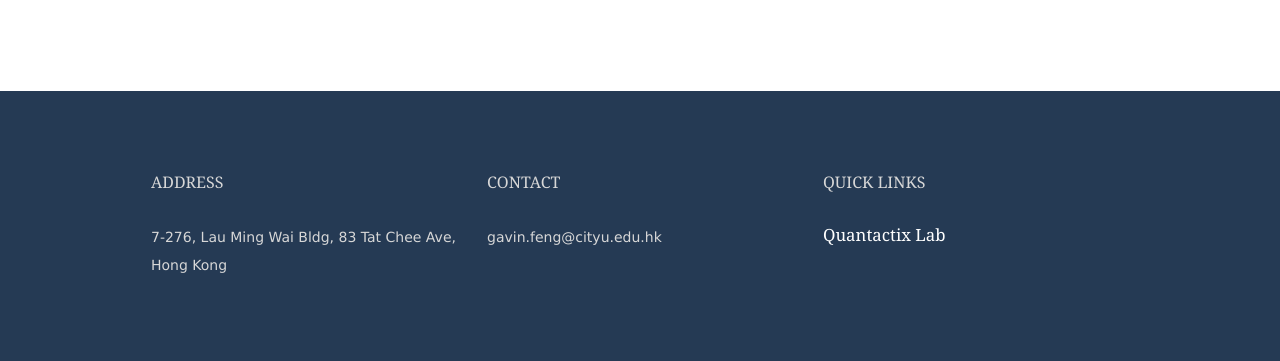
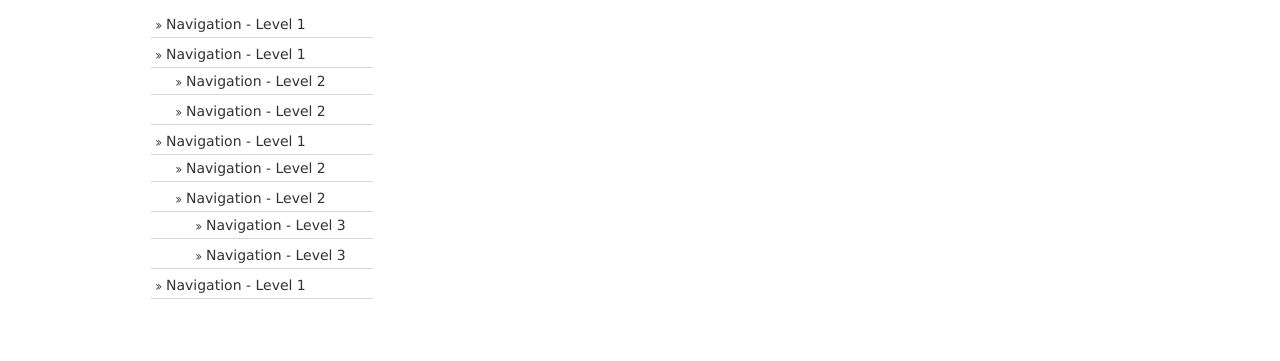
Before and after one commit to YolandaLIyang/raw, a plain HTML site: page pages/sidebar-left.html in a window 1280 px wide. Shown: the part 591-952 px from the top of the page. Drawn offline with Linux system fonts and the light colour scheme.

Commit message:
Update sidebar-left.html

```diff
--- a/pages/sidebar-left.html
+++ b/pages/sidebar-left.html
@@ -120,6 +120,31 @@
           </ul>
         </li>
       </ul>
+      <!-- ################################################################################################ -->
+      <nav class="sdb_holder">
+        <ul>
+          <li><a href="#">Navigation - Level 1</a></li>
+          <li><a href="#">Navigation - Level 1</a>
+            <ul>
+              <li><a href="#">Navigation - Level 2</a></li>
+              <li><a href="#">Navigation - Level 2</a></li>
+            </ul>
+          </li>
+          <li><a href="#">Navigation - Level 1</a>
+            <ul>
+              <li><a href="#">Navigation - Level 2</a></li>
+              <li><a href="#">Navigation - Level 2</a>
+                <ul>
+                  <li><a href="#">Navigation - Level 3</a></li>
+                  <li><a href="#">Navigation - Level 3</a></li>
+                </ul>
+              </li>
+            </ul>
+          </li>
+          <li><a href="#">Navigation - Level 1</a></li>
+        </ul>
+      </nav>
+      <!-- ################################################################################################ -->
     </div>
     <!-- ################################################################################################ -->
     <!-- ################################################################################################ -->
```
